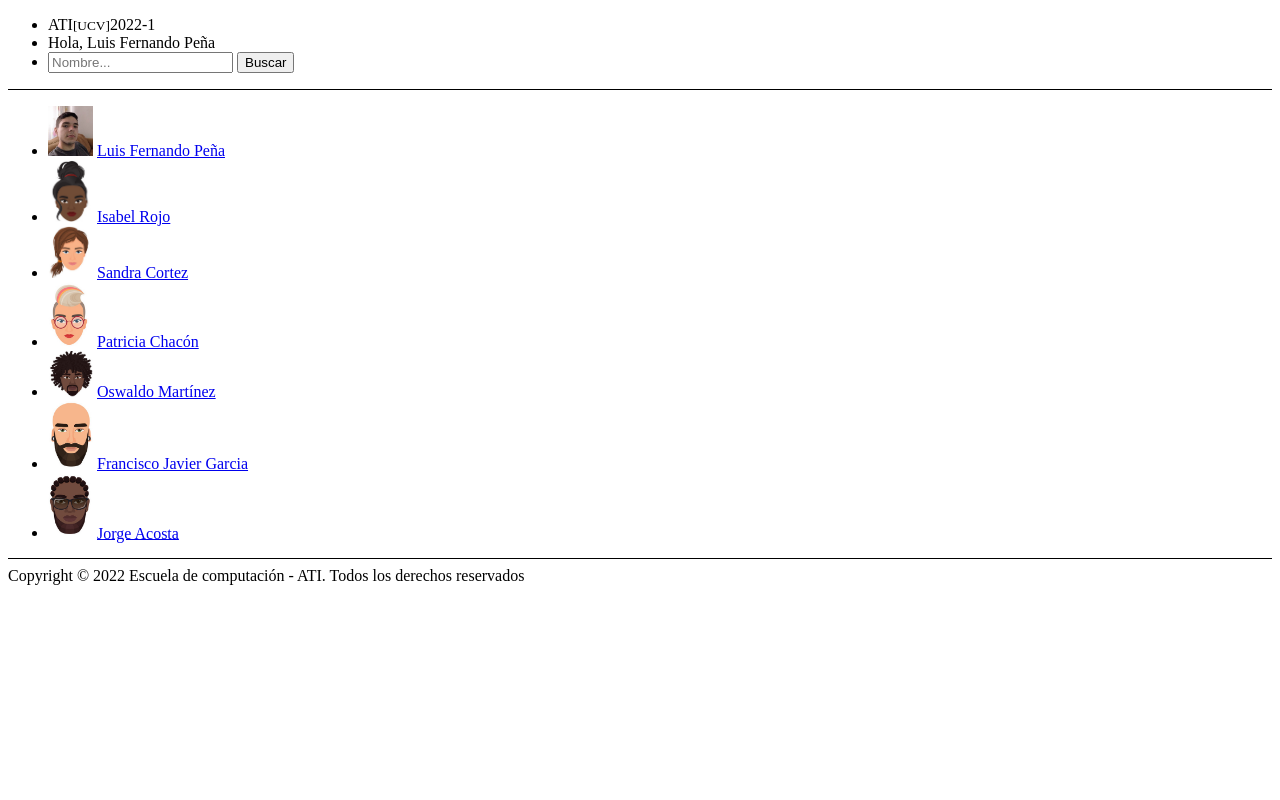
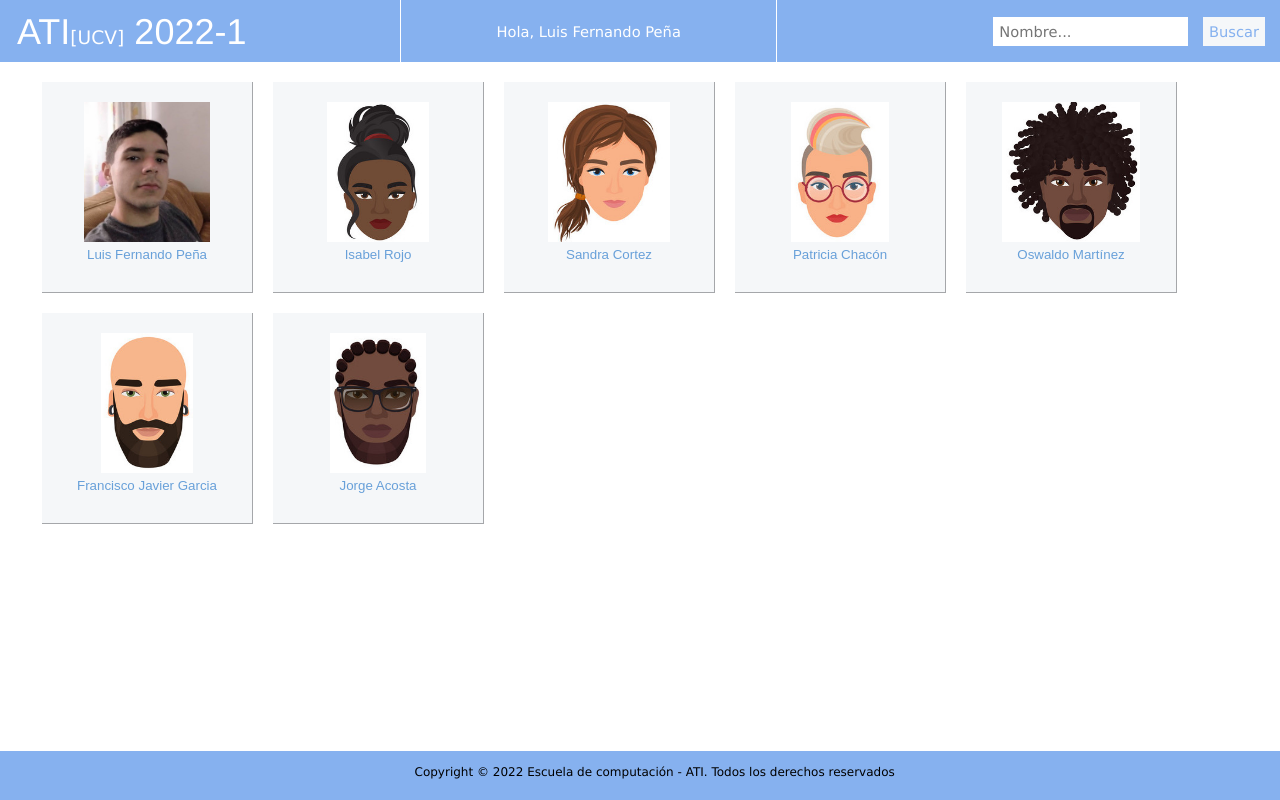
Before and after one commit to Guarenas98/ati_2022_1, a PHP site: page / in a window 1280 px wide. Run offline with PHP 8.4, Linux system fonts and the light colour scheme.

Commit message:
archivos reto 6 con css animado

```diff
--- a/css/index.css
+++ b/css/index.css
@@ -28,6 +28,7 @@ section ul li a {
 	font-size:10pt;
 	color: #86b1ef;
  	text-decoration:none;
+    display: inline-block;
 }
 
 section ul li a:link, section ul li a:visited {
@@ -38,6 +39,10 @@ section ul li a:hover {
 	color: #68a0d8;
 }
 
+nav ul {
+  margin-top: 0px;
+}
+
 .clear{
        clear:both;
 }
--- a/css/style.css
+++ b/css/style.css
@@ -58,19 +58,6 @@ nav ul li a, nav ul li a:link, nav ul li a:visited {
   float: right;
 }
 
-.busqueda input[type=button] {
-    padding: 6px;
-    background: #f5f7f9;
-    border: none;
-    cursor: pointer;
-	 color: #86b1ef;
-}
-
-.busqueda input[type=text] {
-  padding: 6px;
-  border: none;
-  margin-right: 10px;
-}
 
 section {
   width: 95%;
@@ -90,3 +77,17 @@ footer {
   height: 20px;
   font-size: 9pt;
 }
+
+.busqueda input[type=submit] {
+    padding: 6px;
+    background: #f5f7f9;
+    border: none;
+    cursor: pointer;
+   color: #86b1ef;
+}
+
+.busqueda input[type=text] {
+  padding: 6px;
+  border: none;
+  margin-right: 10px;
+}
--- a/index.html
+++ b/index.html
@@ -1,18 +1,20 @@
-<!DOCTYPE html>
+<!DOCTYPE HTML>
 <html>
 	<head>
-	<meta charset="utf-8">
-	<meta name="viewport" content="width=device-width, initial-scale=1">
-	<link rel="icon" type="image/x-icon" href="http://www.ciens.ucv.ve/portalasig2/favicon.ico">
+	   <meta http-equiv="Content-Type" content="text/html; charset=UTF-8"/>
+		<meta charset="UTF-8">
+		<link rel="icon" href="http://www.ciens.ucv.ve/portalasig2/favicon.ico" type="image/x-icon">
+		<link rel="stylesheet" href="css/style.css"  type="text/css">
+		<link rel="stylesheet" href="css/index.css"  type="text/css">
 		<title>ATI[UCV] 2022-1</title>
 	</head>
 	<body>
 	    <header>
 			<nav>
 				<ul>
-				<li>ATI<small>[UCV]</small>2022-1</li>
-				<li>Hola, Luis Fernando Peña</li>
-				<li>
+					<li class="logo">ATI<small>[UCV]</small> 2022-1</li>
+					<li class="saludo">Hola, Luis Fernando Peña</li>
+					<li class="busqueda">
 						<form>
 							<input type="text" placeholder="Nombre...">
 							<input type="submit" value="Buscar">
@@ -21,40 +23,38 @@
 				</ul>
 			</nav>
 	    </header>
-	<hr size="1px" color="black"/>
 	    <section>
 			<ul>
 				<li>
-				<img width="45px" src="./27377309/27377309.jpg">
+					<img src="./27377309/27377309.jpg">
 					<a href="#">Luis Fernando Peña</a>
 				</li>
 				<li>
-			<img width="45px" src="./dummy1/dummy.jpg">
+				<img src="./dummy1/dummy.jpg">
 					<a href="#">Isabel Rojo</a>
 				</li>
 				<li>
-				<img width="45px" src="./dummy2/dummy.jpg">
+					<img src="./dummy2/dummy.jpg">
 					<a href="#">Sandra Cortez</a>
 				</li>
 				<li>
-				<img width="45px" src="./dummy3/dummy.jpg">
+					<img src="./dummy3/dummy.jpg">
 					<a href="#">Patricia Chacón</a>
 				</li>
 				<li>
-				<img width="45px" src="./dummy4/dummy.jpg">
+					<img src="./dummy4/dummy.jpg">
 					<a href="#">Oswaldo Martínez</a>
 				</li>
 				<li>
-				<img width="45px" src="./dummy5/dummy.jpg">
+					<img src="./dummy5/dummy.jpg">
 					<a href="#">Francisco Javier Garcia</a>
 				</li>
 				<li>
-				<img width="45px" src="./dummy6/dummy.jpg">
+					<img src="./dummy6/dummy.jpg">
 					<a href="#">Jorge Acosta</a>
 				</li>
 			</ul>
 	    </section>
-	<hr size="1px" color="black"/>
 	    <footer>
 	        Copyright © 2022 Escuela de computación - ATI. Todos los derechos reservados
 	    </footer>
```
Also changed, not shown: estructura.html (deleted, +0 -30 lines). Lines whose indentation alone changed are shown as unchanged.
